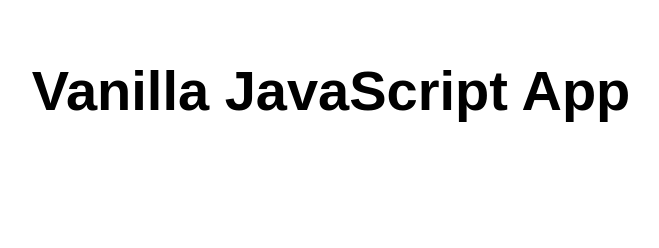
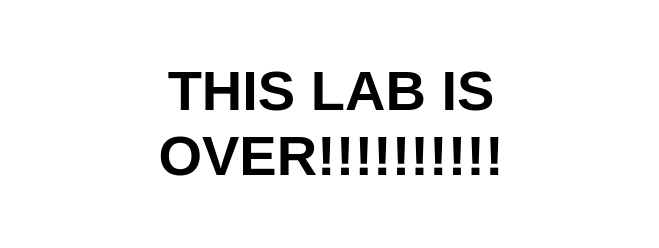
Before and after one commit to Chadisamazing/Fun2, a website: page src/index.html in a window 1280 px wide. Shown: the whole page, without its empty margins (309-968 px from the left). Drawn offline with Linux system fonts and the light colour scheme.

Commit message:
Update index.html

```diff
--- a/src/index.html
+++ b/src/index.html
@@ -10,7 +10,7 @@
 
 <body>
   <main>
-    <h1>Vanilla JavaScript App</h1>
+    <h1>THIS LAB IS OVER!!!!!!!!!!</h1>
   </main>
 </body>
 
```
